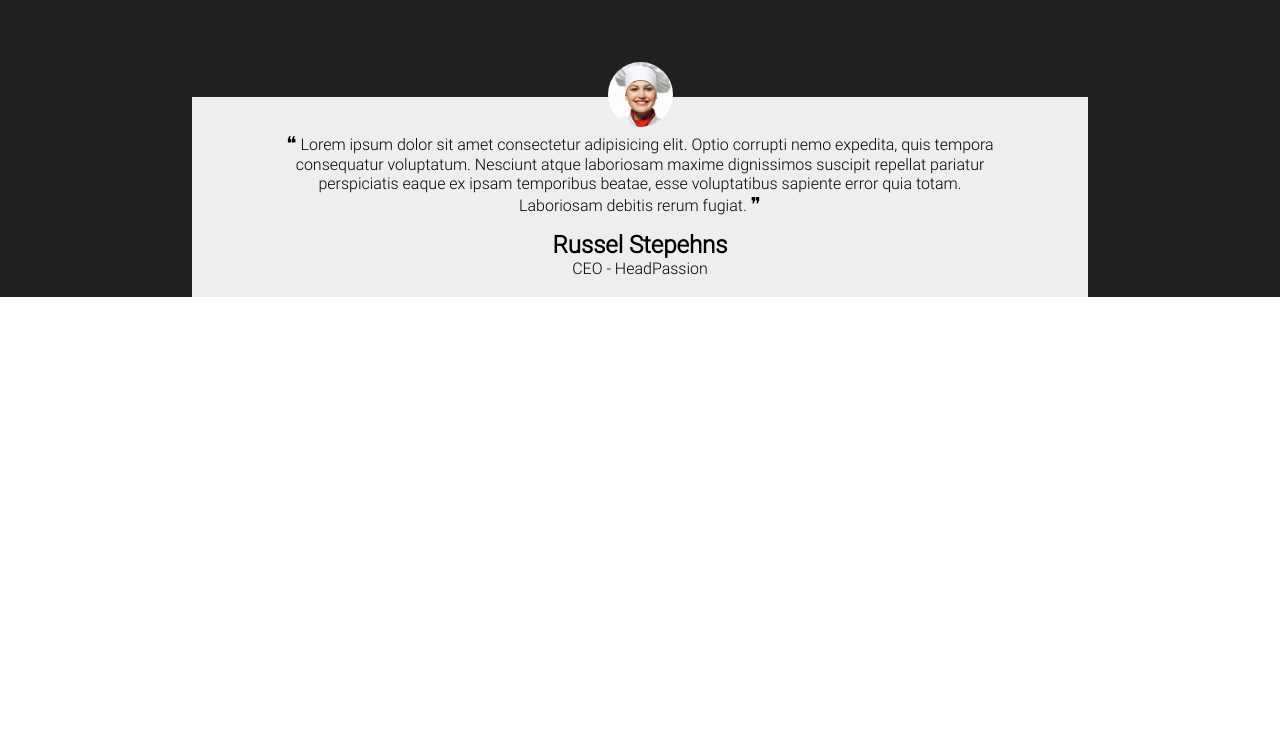
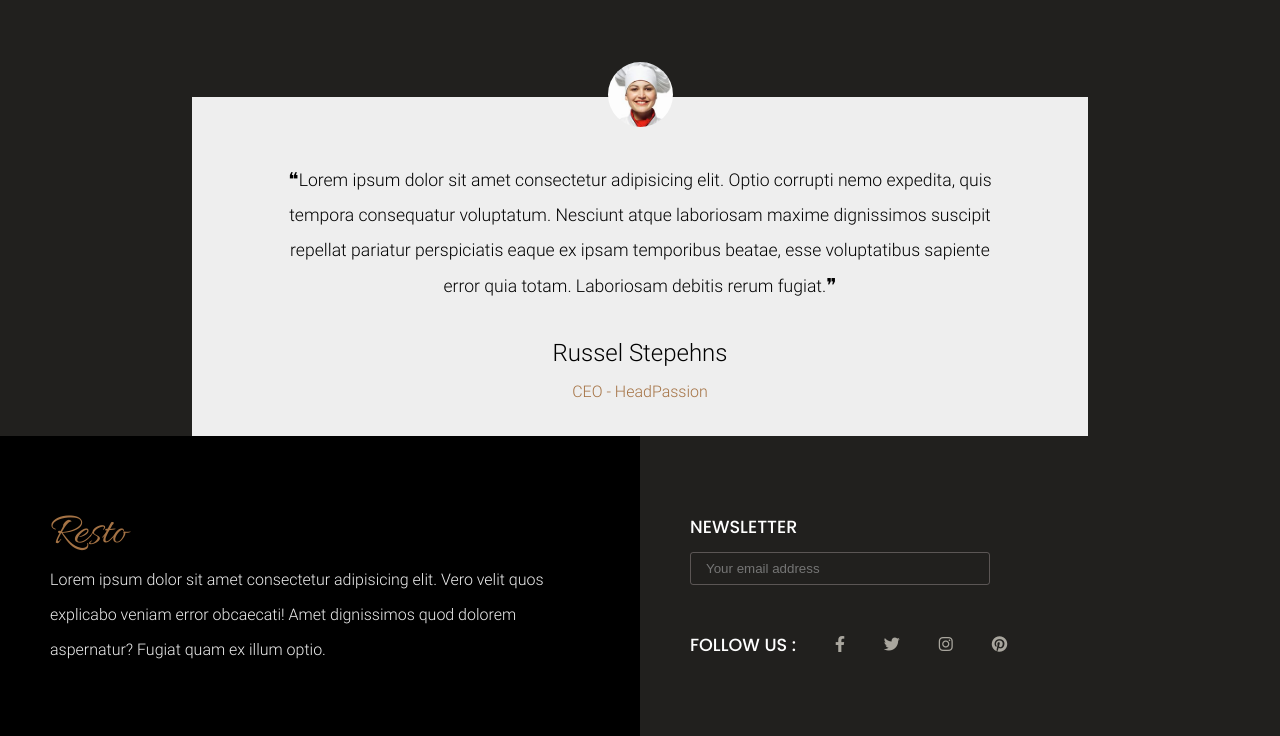
Before and after one commit to Jikaao/Maquette-Le-Resto, a plain HTML site: page index.html in a window 1280 px wide. Shown: the part 4568-5304 px from the top of the page. Before the commit the page ends 4865 px from the top, so only its background shows below. Drawn offline with Linux system fonts and the light colour scheme.

Commit message:
Ajout footer

```diff
--- a/assets/styles/layouts/_footer.scss
+++ b/assets/styles/layouts/_footer.scss
@@ -0,0 +1,66 @@
+footer {
+  .footer-content {
+    display: grid;
+    grid-template-columns: 50% 50%;
+    min-height: 300px;
+    .left-part {
+      padding: 50px;
+      display: flex;
+      flex-direction: column;
+      align-items: flex-start;
+      justify-content: center;
+      text-align: left;
+      background: $black1;
+      h2 {
+        color: $color1;
+        font-family: $font1;
+        font-size: 2.8rem;
+        font-weight: 100;
+      }
+      p {
+        color: $white2;
+        line-height: 35px;
+      }
+    }
+    .right-part {
+      padding: 50px;
+      display: flex;
+      flex-direction: column;
+      align-items: flex-start;
+      justify-content: center;
+      text-align: left;
+      background: $black2;
+      h3 {
+        color: $white1;
+        font-size: 1.1rem;
+        font-family: $font2;
+      }
+      .newsletter {
+        width: 100%;
+          input {
+            margin: 15px 0 50px;
+            background: none;
+            color: $gray1;
+            outline: none;
+            border: 1px solid rgba(129, 121, 121, 0.603);
+            border-radius: 3px;
+            width: 300px;
+            max-width: 95%;
+            padding: 8px 0 8px 15px;
+          }
+      }
+      .follow-us {
+        display: flex;
+        flex-wrap: wrap;
+        width: 100%;
+        ul {
+          display: flex;
+          width: 250px;
+            max-width: 95%;
+          justify-content: space-evenly;
+          color: $gray1;
+        }
+      }
+    }
+  }
+}
--- a/assets/styles/layouts/_main.scss
+++ b/assets/styles/layouts/_main.scss
@@ -377,6 +377,13 @@ main {
       flex-direction: column;
       margin: 0 auto;
       position: relative;
+      h2 {
+        font-weight: 100;
+      }
+      p {
+        color: $color1;
+        margin: 15px 0 35px;
+      }
       &::before {
         content: "";
         background: url(/assets/img/avatar-02.jpg) center/cover;
@@ -393,7 +400,11 @@ main {
       }
       .text-container {
         width: 80%;
-        margin: 15px auto;
+        margin: 50px auto 0;
+        p{
+          color: $black1;
+          line-height: 35px;
+          font-size: 1.1rem;
           &::before {
             content: "❝";
             font-size: 1.2rem;
@@ -406,3 +417,4 @@ main {
       }
     }
   }
+}
--- a/assets/styles/layouts/_settings.scss
+++ b/assets/styles/layouts/_settings.scss
@@ -39,6 +39,7 @@ body {
   font-family: $font3;
   max-width: 4000px;
   margin: 0 auto;
+  overflow-x: hidden;
 }
 
 main {
--- a/index.html
+++ b/index.html
@@ -265,17 +265,17 @@
       <section class="Section5">
         <div class="quote-container">
           <div class="text-container">
-            Lorem ipsum dolor sit amet consectetur adipisicing elit. Optio corrupti
+           <p>Lorem ipsum dolor sit amet consectetur adipisicing elit. Optio corrupti
             nemo expedita, quis tempora consequatur voluptatum. Nesciunt atque
             laboriosam maxime dignissimos suscipit repellat pariatur perspiciatis
             eaque ex ipsam temporibus beatae, esse voluptatibus sapiente error quia
-            totam. Laboriosam debitis rerum fugiat.
+            totam. Laboriosam debitis rerum fugiat.</p>
           </div>
           <h2>Russel Stepehns</h2>
           <p>CEO - HeadPassion</p>
         </div>
       </section>
-      <!-- <footer>
+      <footer>
         <div class="footer-content">
           <div class="left-part">
             <h2>Resto</h2>
@@ -302,6 +302,6 @@
             </div>
           </div>
         </div>
-      </footer> -->
+      </footer>
     </body>
     </html>
```
Also changed, not shown: assets/styles/index.css, 1 other file. Lines whose indentation alone changed are shown as unchanged.
